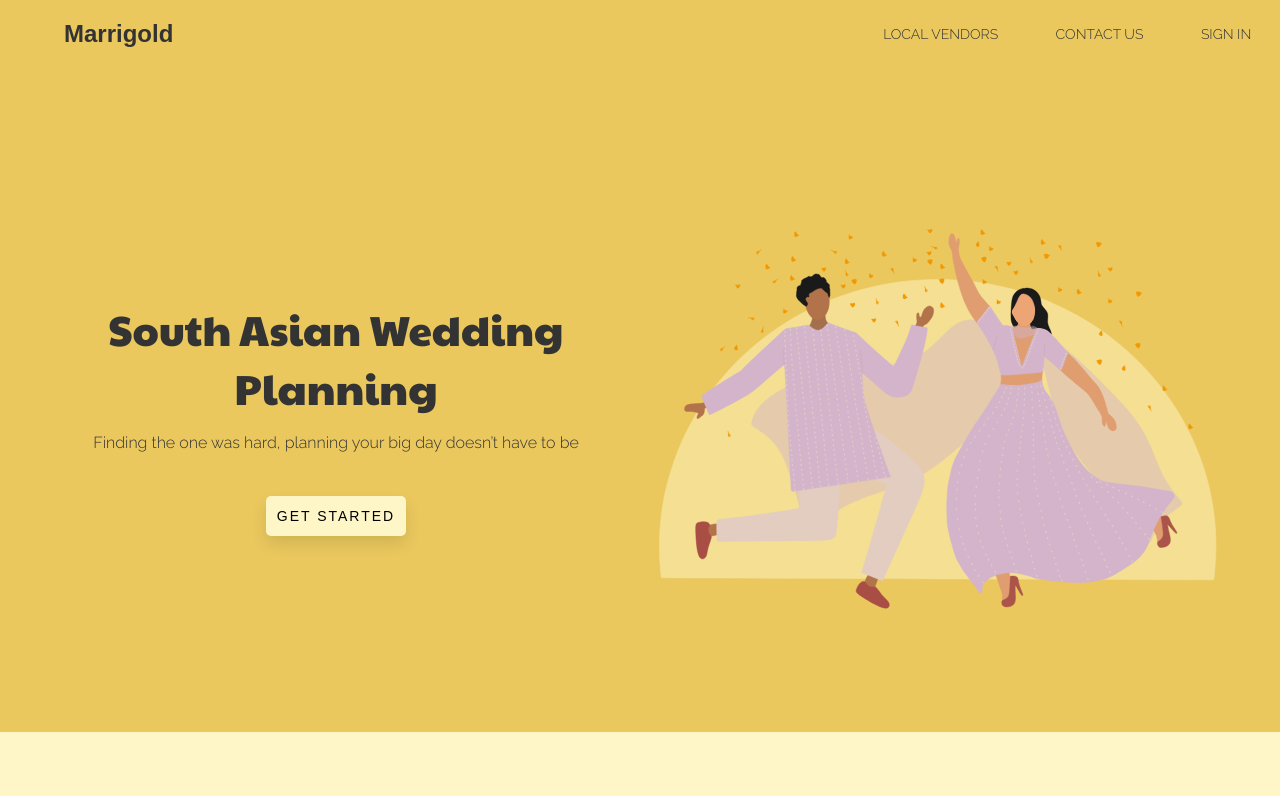
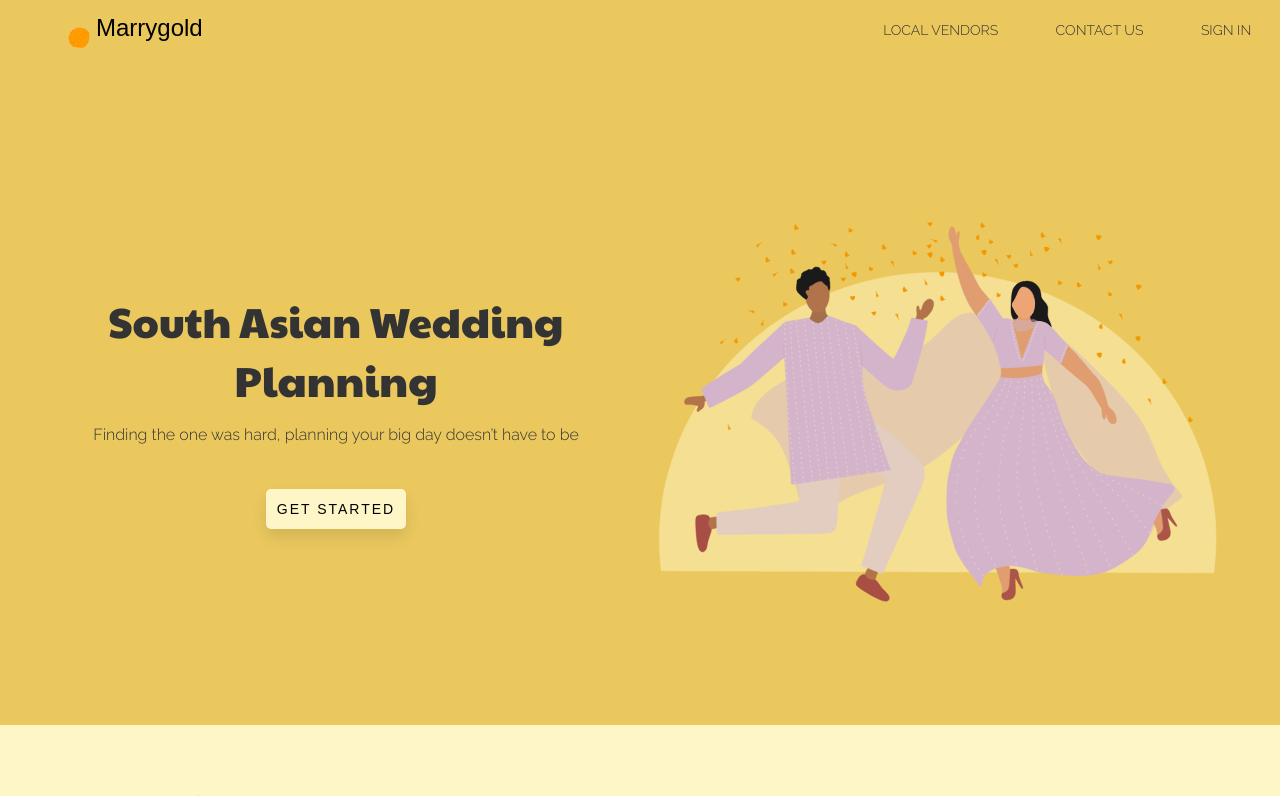
Before and after one commit to mahi-g/marrigold, a React (Create React App) app: page / in a window 1280 px wide. Shown: the top 796 px of the page. Built offline with nearby package versions, Linux system fonts and the light colour scheme; a web font is replaced by a local one.

Commit message:
Fix logo

```diff
--- a/src/components/Nav.js
+++ b/src/components/Nav.js
@@ -1,11 +1,27 @@
 import React from 'react'
 import styled from '@emotion/styled'
 import { theme } from '../theme'
+import marigold from "../images/marigold.png";
 
-const Logo = styled.h2`
+const Logo = styled.a`
+    display: flex;
+    text-decoration: none;
+`
+const LogoText = styled.div`
+    color: black;
     font-family: ${theme.fontFamily.logo}, sans-serif;
+    font-size: ${theme.fontSize.large};
+    padding-top: ${theme.fontSize.tiny};
     text-align: left;
 `
+
+const LogoImg = styled.img`
+    width: 2.5vw;
+    height: auto;
+    margin: auto;
+    padding-top: ${theme.fontSize.tiny};
+`
+
 const Ul = styled.ul`
     display: flex;
     justify-content: space-around;
@@ -47,7 +63,15 @@ const NavBar = styled.div`
 const Nav = () => {
     return (
         <NavBar>
-            <Logo>Marrigold</Logo>
+            <Logo href='/'>
+                <LogoImg
+                    alt="Marigold"
+                    src={marigold}
+                />
+                <LogoText>
+                    Marrygold
+                </LogoText>
+            </Logo>
             <Ul>
                 <Li><Link href="#">Local Vendors</Link></Li>
                 <Li><Link href="#">Contact Us</Link></Li>
```
Also changed, not shown: src/pages/home.js (+0 -13 lines), src/images/marigold.png (added).
